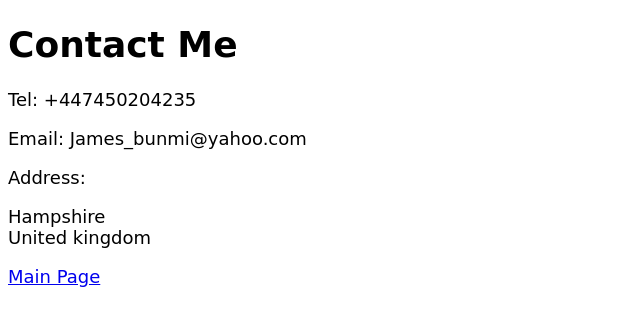
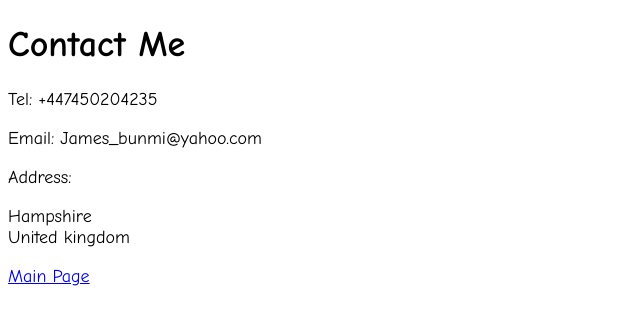
Before and after one commit to Adey34/JB_CV_portfolio, a plain HTML site: page public/contact.html in a window 1280 px wide. Shown: the whole page, without its empty margins (0-640 px from the left). Drawn offline with Linux system fonts and the light colour scheme.

Commit message:
Add files via upload

```diff
--- a/public/contact.html
+++ b/public/contact.html
@@ -6,7 +6,7 @@
     <title>Contact Me</title>
     <style>
     body {
-      font-family:'Caveat', cursive;
+      font-family:'Caveat', 'Comic Sans MS';
       font-size: 18px;
     }
   </style>
```
Also changed, not shown: index.html (+1 -1 lines).
